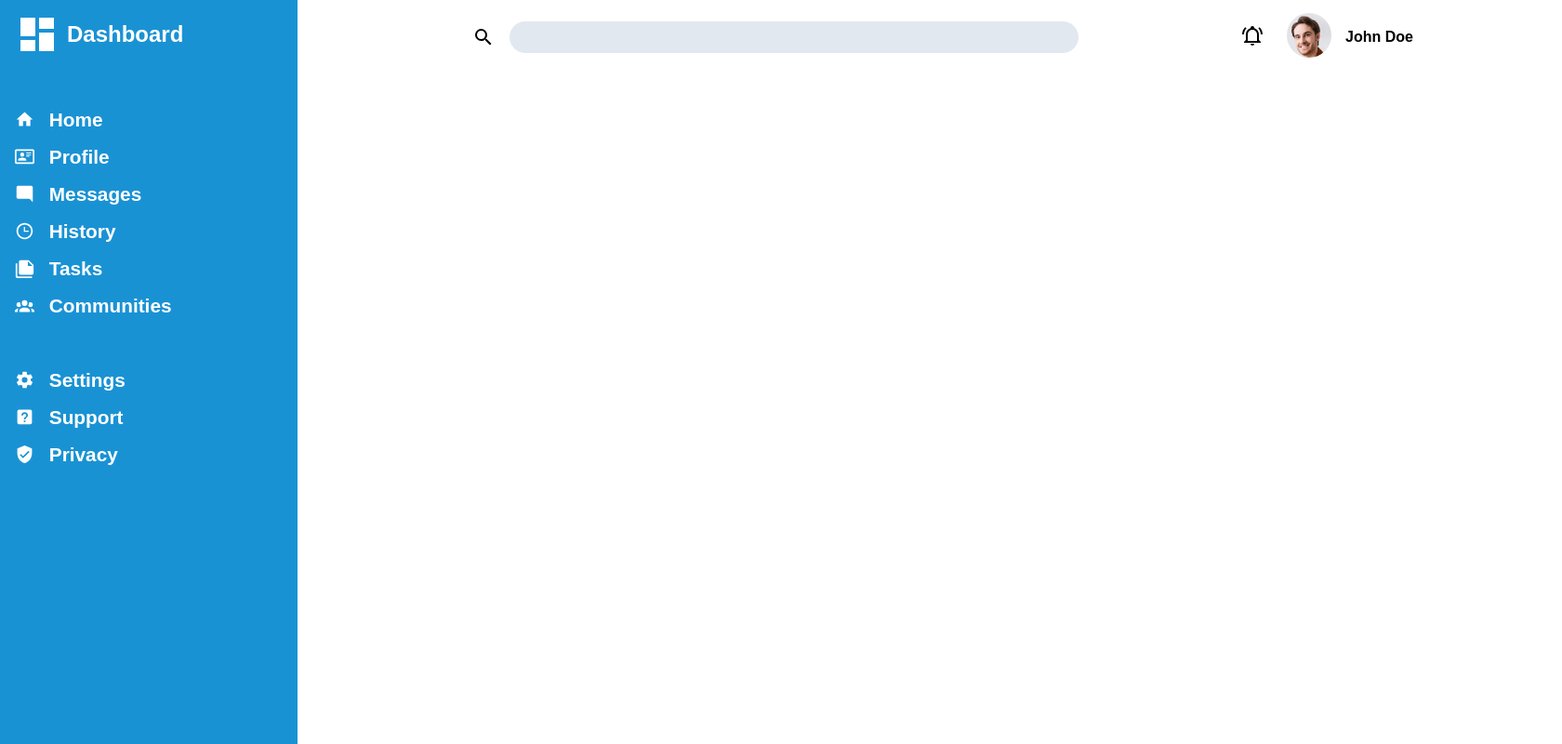
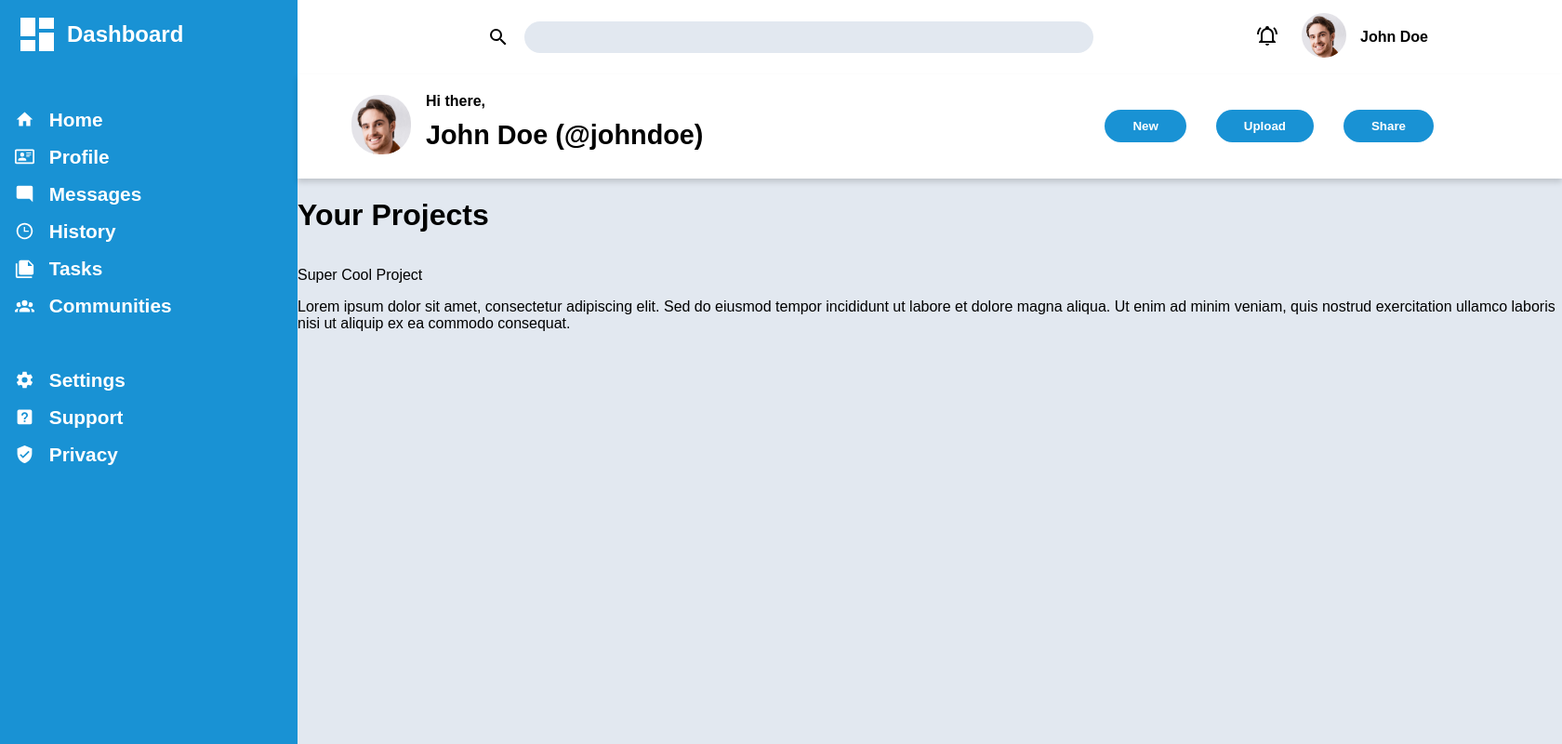
Before and after one commit to raffyakbarsyah/admin-dashboard-odin, a plain HTML site: page index.html in a window 1280 px wide. Shown: the whole page at 93% size, 1680 px wide, since content can reach past the window. Drawn offline with Linux system fonts and the light colour scheme.

Commit message:
Add main section with hero and project overview

```diff
--- a/index.html
+++ b/index.html
@@ -85,6 +85,52 @@
           </p>
         </div>
       </header>
+
+      <main>
+        <div class="top-bar">
+          <div class="hero">
+            <div class="hero-pic">
+              <img src="/image/team-1.jpg" alt="profile picture">
+            </div>
+
+            <div class="greeting">
+              <p class="greeting-text one">Hi there,</p>
+              <p class="greeting-text two">John Doe (@johndoe)</p>
+            </div>
+          </div>
+
+          <div class="hero-buttons">
+            <div class="new">
+              <button class="button">New</button>
+            </div>
+
+            <div class="upload">
+              <button class="button">Upload</button>
+            </div>
+
+            <div class="share">
+              <button class="button">Share</button>
+            </div>
+          </div>
+        </div>
+
+        <div class="main-content">
+          <div class="your-projects">
+            <h1>Your Projects</h1>
+            <div class="project-items">
+              <div class="project-one">
+                <p class="project-header">Super Cool Project</p>
+                <p class="project-description">
+                  Lorem ipsum dolor sit amet, consectetur adipiscing elit.
+                  Sed do eiusmod tempor incididunt ut labore et dolore magna aliqua.
+                  Ut enim ad minim veniam, quis nostrud exercitation
+                  ullamco laboris nisi ut aliquip ex ea commodo consequat.
+                </p>
+              </div>
+            </div>
+          </div>
+        </div>
+      </main>
     </div>
 
 
--- a/style.css
+++ b/style.css
@@ -77,7 +77,7 @@ img {
   display: flex;
   justify-content:flex-end;
   align-items: center;
-  margin-right: 10rem;
+  margin-right: 9rem;
   margin-left: 3rem;
   gap: 15px;
   grid-column: 2;
@@ -119,3 +119,72 @@ img {
 .profile-name p {
   font-weight: bold;
 }
+
+main{
+  grid-row: 2 / 4;
+  background-color: rgb(226,232,240);
+}
+
+.top-bar{
+  display: flex;
+  align-items: center;
+  justify-content:space-between;
+  background-color: white;
+  box-shadow: 0 4px 6px rgba(0, 0, 0, 0.15);
+  padding: 20px 10px;
+  grid-row: 2 / 3;
+}
+
+.hero{
+  display: flex;
+  align-items: center;
+  margin-left: 3rem;
+  gap: 1rem;
+}
+
+.hero-pic img{
+  width: 4rem;
+  height: 4rem;
+  border-radius: 30px;
+}
+
+.greeting{
+  display: flex;
+  flex-direction: column;
+  gap: 0.5px;
+  margin: 0;
+}
+
+.greeting-text{
+  font-weight: bold;
+  padding-bottom: 10px;
+  margin: 0;
+}
+
+.two{
+  font-size: 1.8rem;
+}
+
+.hero-buttons{
+  display: flex;
+  gap: 2rem;
+  margin-right: 8rem;
+}
+
+.button{
+  border-radius: 20px;
+  background-color: rgb(25,146,212);
+  border: none;
+  color: white;
+  padding: 10px 30px;
+  font-weight: bold;
+}
+
+.main-content{
+  display: grid;
+  grid-row: 2 / 3;
+}
+
+.project-items{
+  display: grid;
+}
```
